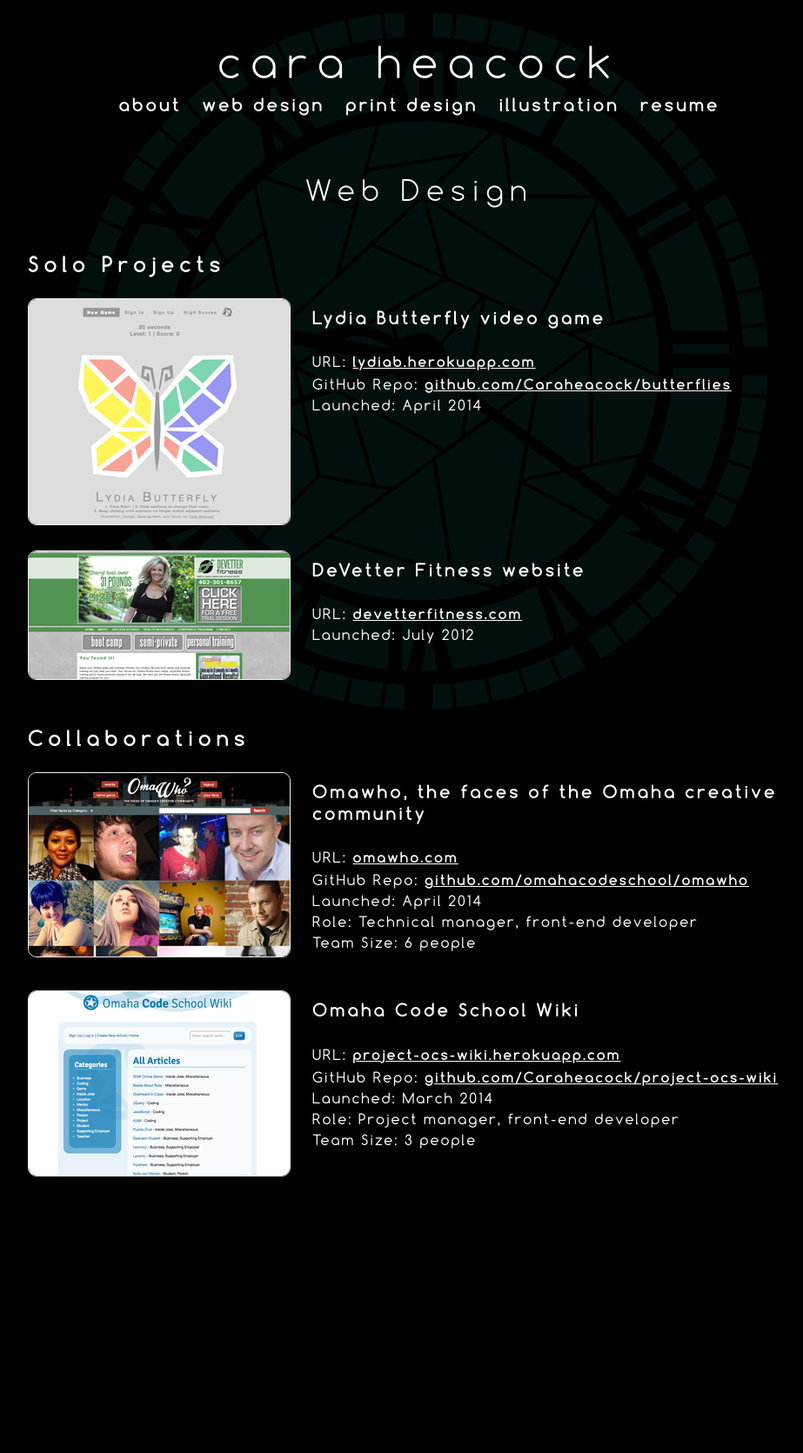
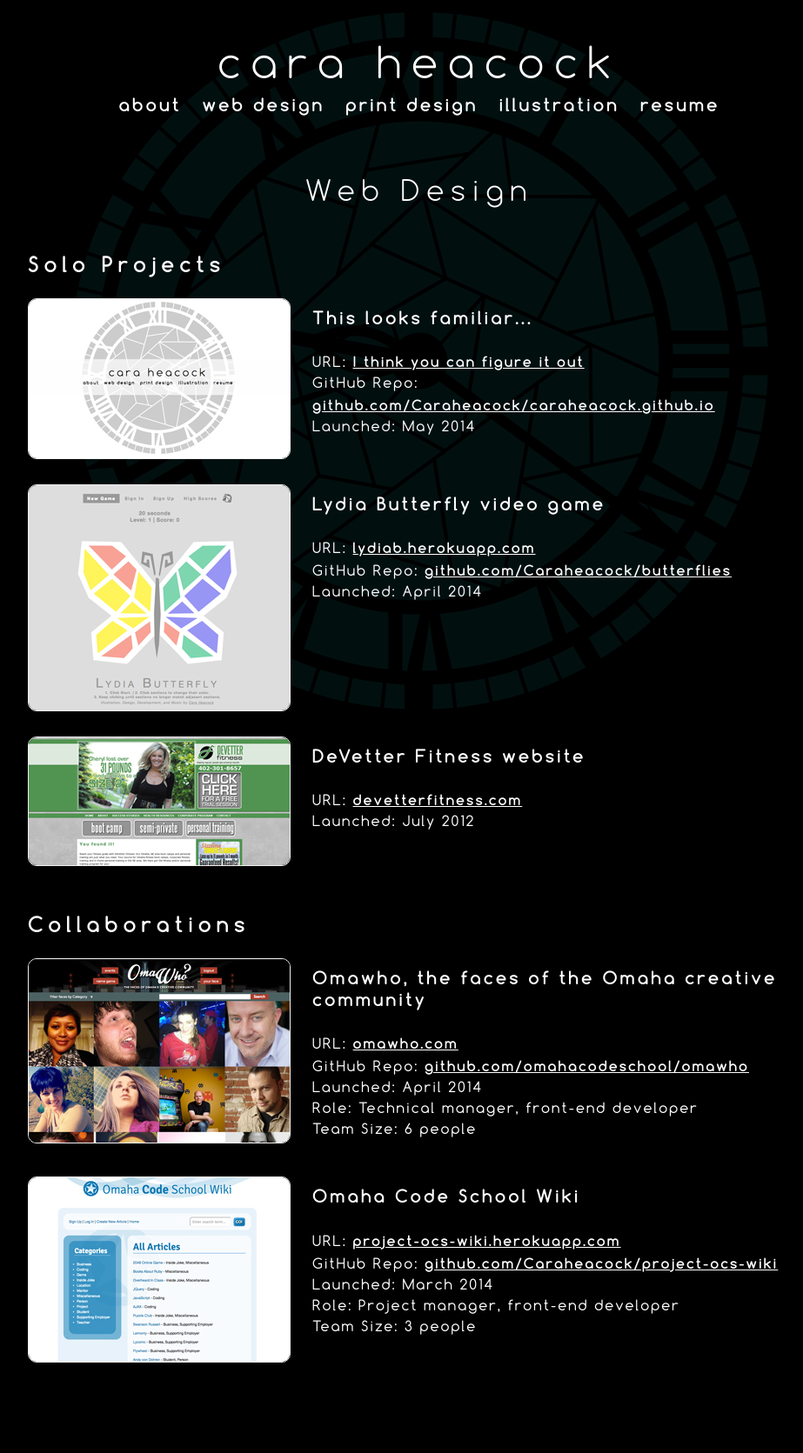
Before and after one commit to Caraheacock/caraheacock.github.io, a Jekyll site: the page built from web.html, in a window 1280 px wide. Shown: the whole page at 87% size, without its empty margins (158-1081 px from the left). Built offline with Jekyll 4.4.1, drawn with Linux system fonts in a browser that asks for light colours; Markdown is read by kramdown in place of the engine named in the settings; before the commit the page ends 1457 px from its top, so only the background shows below that.

Commit message:
Added to web section of site

```diff
--- a/css/main.css
+++ b/css/main.css
@@ -182,6 +182,7 @@ a:hover {
 
 .port-description a {
   text-decoration: underline;
+  word-wrap: break-word;
 }
 
 /* Mobile specific */
--- a/web.html
+++ b/web.html
@@ -6,6 +6,23 @@ title: Cara Heacock | Web Design
 <h2>Web Design</h2>
 
 <h3>Solo Projects</h3>
+
+<div class="port-item-container clearfix">
+  <div class="port-image-section">
+    <a href="/images/web_portfolio.jpg" data-lightbox="web" data-title="Portfolio site, May 2014, caraheacock.github.io">
+      <img src="/images/web_portfolio_thumb.jpg" alt="Porfolio site" width="300" height="183" class="port-image" />
+    </a>
+  </div>
+
+  <div class="port-description">
+    <h4>This looks familiar...</h4>
+    <p>
+      URL: <a href="http://caraheacock.github.io/">I think you can figure it out</a><br />
+      GitHub Repo: <a href="https://github.com/Caraheacock/caraheacock.github.io" target="_blank">github.com/Caraheacock/caraheacock.github.io</a><br />
+      Launched: May 2014
+    </p>
+  </div>
+</div>
 
 <div class="port-item-container clearfix">
   <div class="port-image-section">
```
Also changed, not shown: images/web_portfolio.jpg (added), images/web_portfolio_thumb.jpg (added).
